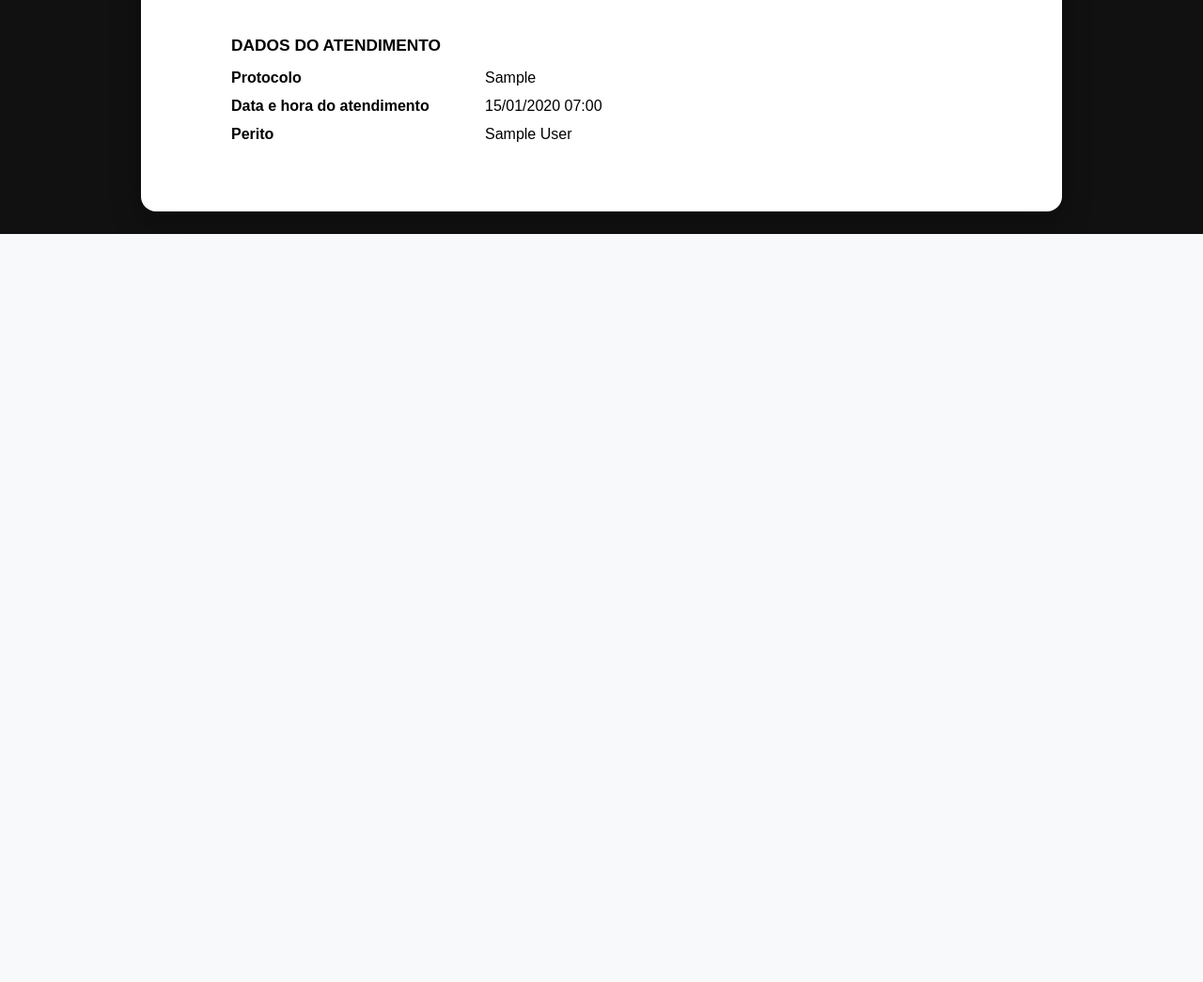
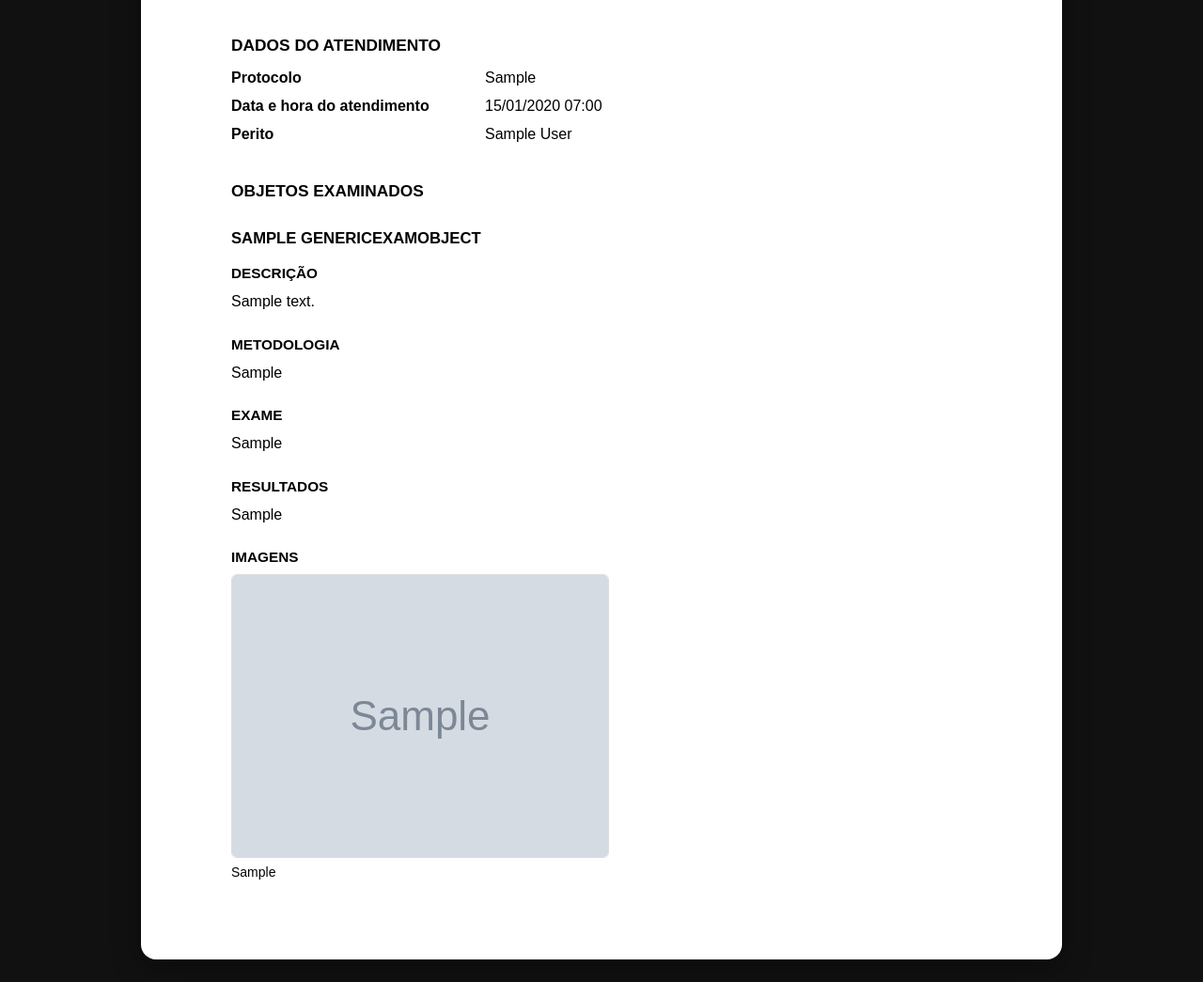
Before and after one commit to PeritoCriminal/myreport, a Django app: page /report_maker/reports/00000000-0000-0000-0000-000000000001/preview/ in a window 1280 px wide. Shown: the part 612-1657 px from the top of the page at 94% size. Before the commit the page ends 861 px from the top, so only its background shows below. Run offline with Django 5.2, Linux system fonts and the light colour scheme; a user stored in the database is signed in; tables that the repository leaves empty hold one stand-in row (values such as "Sample post"); grey boxes marked "Sample" are stand-in pictures; parts of the project's set-up code (start-up, migrations or seed data) failed here and were passed over; some libraries are stand-ins or nearby versions.

Commit message:
feat(report_maker): add markdown editor and render markdown in report HTML
- Add reusable text_block_editor partial with markdown toolbar
- Implement markdown_editor.js for toolbar actions
- Integrate editor into GenericExamObject form for text fields
- Add secure markdown rendering filter for report HTML
- Render exam object texts and image captions using markdown

```diff
--- a/myreport/report_maker/templates/report_maker/reportcase_preview.html
+++ b/myreport/report_maker/templates/report_maker/reportcase_preview.html
@@ -1,12 +1,13 @@
 {% load static %}
-<!doctype html>
+{% load markdown_extras %}
+<!DOCTYPE html>
 <html lang="pt-br">
   <head>
     <meta charset="utf-8" />
     <meta name="viewport" content="width=device-width, initial-scale=1" />
     <title>Laudo nº {{ report.report_number }}</title>
 
-    <link href="https://cdn.jsdelivr.net/npm/bootstrap@5.3.3/dist/css/bootstrap.min.css" rel="stylesheet">
+    <link href="https://cdn.jsdelivr.net/npm/bootstrap@5.3.3/dist/css/bootstrap.min.css" rel="stylesheet" />
 
     <style>
       body {
@@ -32,12 +33,12 @@
         border-radius: 16px;
 
         /* Margens internas – ABNT (simulação visual) */
-        padding-top: 96px;     /* 3 cm */
-        padding-left: 96px;   /* 3 cm */
-        padding-right: 64px;  /* 2 cm */
+        padding-top: 96px; /* 3 cm */
+        padding-left: 96px; /* 3 cm */
+        padding-right: 64px; /* 2 cm */
         padding-bottom: 64px; /* 2 cm */
 
-        box-shadow: 0 10px 30px rgba(0,0,0,.35);
+        box-shadow: 0 10px 30px rgba(0, 0, 0, 0.35);
         font-family: Arial, Helvetica, sans-serif;
         font-size: 12pt;
         line-height: 1.5;
@@ -65,8 +66,8 @@
               ───────────────────────────────────────────── */
       .report-section p {
         text-align: justify;
-        margin: 0 0 1.4em 0;   /* espaçamento entre parágrafos */
-        text-indent: 0;       /* sem recuo */
+        margin: 0 0 1.4em 0; /* espaçamento entre parágrafos */
+        text-indent: 0; /* sem recuo */
       }
 
       .section-heading {
@@ -95,7 +96,7 @@
       }
 
       .data-list::after {
-        content: "";
+        content: '';
         display: block;
         clear: both;
       }
@@ -165,7 +166,7 @@
       .rh-1 {
         font-size: 12px;
         font-weight: 700;
-        letter-spacing: .3px;
+        letter-spacing: 0.3px;
       }
 
       .rh-2 {
@@ -209,28 +210,75 @@
           font-size: 10px;
         }
       }
+
+      .object-block {
+        margin-top: 28px;
+      }
+
+      .object-title {
+        font-size: 12.5pt;
+        font-weight: 700;
+        margin: 18px 0 10px;
+        text-transform: uppercase;
+      }
+
+      .object-subtitle {
+        font-weight: 700;
+        margin: 14px 0 6px;
+        text-transform: uppercase;
+        font-size: 11.5pt;
+      }
+
+      .figure-grid {
+        display: grid;
+        grid-template-columns: 1fr;
+        gap: 14px;
+      }
+
+      /* Imagem não ultrapassa a área útil */
+      .report-figure {
+        margin: 0;
+        page-break-inside: avoid;
+        break-inside: avoid;
+      }
+
+      .report-figure img {
+        display: block;
+        max-width: 100%;
+        height: auto;
+        object-fit: contain;
+        border: 1px solid #ddd;
+        border-radius: 6px;
+      }
+
+      .report-figure figcaption {
+        margin-top: 6px;
+        font-size: 10.5pt;
+        line-height: 1.35;
+        text-align: justify;
+      }
+
+      @media print {
+        .report-figure img {
+          border: 0;
+          border-radius: 0;
+        }
+      }
     </style>
-
   </head>
 
   <body>
-    <button type="button" class="btn btn-light close-btn" onclick="window.close()">
-      Fechar
-    </button>
+    <button type="button" class="btn btn-light close-btn" onclick="window.close()">Fechar</button>
 
     <main class="report-stage">
       <section class="report-page">
-
         <header class="text-center">
-
-
           <table class="report-header" role="presentation">
             <tr>
               <td class="rh-img rh-left">
-
                 {% if header.emblem_primary %}
                   {# Como é um dicionário, acessamos direto o atributo .url do ImageField contido nele #}
-                  <img src="{{ header.emblem_primary.url }}" alt="Emblema" class="rh-emblem">
+                  <img src="{{ header.emblem_primary.url }}" alt="Emblema" class="rh-emblem" />
                 {% endif %}
               </td>
 
@@ -239,8 +287,10 @@
 
                 {% if header.name or header.acronym %}
                   <div class="rh-line rh-2">
-                    {{ header.name|default:"" }}
-                    {% if header.acronym %} ({{ header.acronym }}){% endif %}
+                    {{ header.name|default:'' }}
+                    {% if header.acronym %}
+                      ({{ header.acronym }})
+                    {% endif %}
                   </div>
                 {% endif %}
 
@@ -259,21 +309,17 @@
 
               <td class="rh-img rh-right">
                 {% if header.emblem_secondary %}
-                  <img src="{{ header.emblem_secondary.url }}" alt="Emblema" class="rh-emblem">
+                  <img src="{{ header.emblem_secondary.url }}" alt="Emblema" class="rh-emblem" />
                 {% endif %}
               </td>
             </tr>
           </table>
 
-          <div class="report-number">
-            LAUDO Nº {{ report.report_number }}
-          </div>
+          <div class="report-number">LAUDO Nº {{ report.report_number }}</div>
         </header>
 
         {% if report.preamble %}
-          <section class="report-section preamble">
-            {{ report.preamble|linebreaks }}
-          </section>
+          <section class="report-section preamble">{{ report.preamble|linebreaks }}</section>
         {% endif %}
 
         <section class="report-section">
@@ -281,25 +327,25 @@
 
           <dl class="data-list">
             <dt>Autoridade requisitante</dt>
-            <dd>{{ report.requesting_authority|default:"—" }}</dd>
+            <dd>{{ report.requesting_authority|default:'—' }}</dd>
 
             <dt>Distrito policial</dt>
-            <dd>{{ report.police_station|default:"—" }}</dd>
+            <dd>{{ report.police_station|default:'—' }}</dd>
 
             <dt>Boletim de ocorrência</dt>
-            <dd>{{ report.police_report|default:"—" }}</dd>
+            <dd>{{ report.police_report|default:'—' }}</dd>
 
             <dt>Data e hora do boletim</dt>
             <dd>
               {% if report.occurrence_datetime %}
-                {{ report.occurrence_datetime|date:"d/m/Y H:i" }}
+                {{ report.occurrence_datetime|date:'d/m/Y H:i' }}
               {% else %}
                 —
               {% endif %}
             </dd>
 
             <dt>Natureza criminal</dt>
-            <dd>{{ report.criminal_typification|default:"—" }}</dd>
+            <dd>{{ report.criminal_typification|default:'—' }}</dd>
           </dl>
         </section>
 
@@ -308,22 +354,76 @@
 
           <dl class="data-list">
             <dt>Protocolo</dt>
-            <dd>{{ report.protocol|default:"—" }}</dd>
+            <dd>{{ report.protocol|default:'—' }}</dd>
 
             <dt>Data e hora do atendimento</dt>
             <dd>
               {% if report.examination_datetime %}
-                {{ report.examination_datetime|date:"d/m/Y H:i" }}
+                {{ report.examination_datetime|date:'d/m/Y H:i' }}
               {% else %}
                 —
               {% endif %}
             </dd>
 
             <dt>Perito</dt>
-            <dd>{{ report.author.report_signature_name|default:"—" }}</dd>
+            <dd>{{ report.author.report_signature_name|default:'—' }}</dd>
           </dl>
         </section>
 
+        {% if report.exam_objects.exists %}
+          <section class="report-section">
+            <h2 class="section-heading">Objetos Examinados</h2>
+
+            {% for obj in report.exam_objects.all %}
+              <div class="object-block">
+                <div class="object-title">
+                  {% if obj.title %}
+                    {{ obj.title }}
+                  {% else %}
+                    Objeto
+                  {% endif %}
+                </div>
+
+                {% if obj.description %}
+                  <div class="object-subtitle">Descrição</div>
+                  {{ obj.description|render_markdown }}
+                {% endif %}
+
+                {% if obj.methodology %}
+                  <div class="object-subtitle">Metodologia</div>
+                  {{ obj.methodology|render_markdown }}
+                {% endif %}
+
+                {% if obj.examination %}
+                  <div class="object-subtitle">Exame</div>
+                  {{ obj.examination|render_markdown }}
+                {% endif %}
+
+                {% if obj.results %}
+                  <div class="object-subtitle">Resultados</div>
+                  {{ obj.results|render_markdown }}
+                {% endif %}
+
+                {% if obj.images.exists %}
+                  <div class="object-subtitle">Imagens</div>
+
+                  <div class="figure-grid">
+                    {% for img in obj.images.all %}
+                      <figure class="report-figure">
+                        <img src="{{ img.image.url }}" alt="{{ img.caption|default:'Figura' }}" />
+                        {% if img.caption %}
+                          <figcaption>{{ img.caption|render_markdown }}</figcaption>
+                        {% else %}
+                          <figcaption>Figura {{ img.index }}</figcaption>
+                        {% endif %}
+                      </figure>
+                    {% endfor %}
+                  </div>
+                {% endif %}
+              </div>
+            {% endfor %}
+          </section>
+        {% endif %}
       </section>
     </main>
   </body>
--- /dev/null
+++ b/myreport/report_maker/templatetags/markdown_extras.py
@@ -0,0 +1,53 @@
+import markdown as md
+import bleach
+from django import template
+from django.utils.safestring import mark_safe
+
+register = template.Library()
+
+_ALLOWED_TAGS = [
+    "p", "br",
+    "strong", "em", "s", "code", "pre",
+    "blockquote",
+    "ul", "ol", "li",
+    "h1", "h2", "h3",
+    "hr",
+]
+
+_ALLOWED_ATTRS = {
+    # se futuramente você quiser links:
+    # "a": ["href", "title", "rel", "target"],
+    "code": ["class"],
+    "pre": ["class"],
+}
+
+_ALLOWED_PROTOCOLS = ["http", "https", "mailto"]
+
+
+@register.filter
+def render_markdown(value: str) -> str:
+    """
+    Converte Markdown para HTML e sanitiza (XSS-safe).
+    """
+    text = (value or "").strip()
+    if not text:
+        return ""
+
+    html = md.markdown(
+        text,
+        extensions=[
+            "fenced_code",
+            "sane_lists",
+        ],
+        output_format="html5",
+    )
+
+    clean = bleach.clean(
+        html,
+        tags=_ALLOWED_TAGS,
+        attributes=_ALLOWED_ATTRS,
+        protocols=_ALLOWED_PROTOCOLS,
+        strip=True,
+    )
+
+    return mark_safe(clean)
```
Also changed, not shown: myreport/report_maker/static/report_maker/js/markdown_editor.js (added, +106 -0 lines), myreport/report_maker/templates/report_maker/generic_object_form.html (+12 -1 lines), myreport/report_maker/templates/report_maker/partials/markdown_toolbar.html (added, +46 -0 lines), myreport/report_maker/templates/report_maker/partials/text_block_editor.html (added, +39 -0 lines), myreport/report_maker/templates/report_maker/partials/image_editor___.html (renamed from myreport/report_maker/templates/report_maker/partials___/image_editor.html), myreport/report_maker/templates/report_maker/partials/image_form___.html (renamed from myreport/report_maker/templates/report_maker/partials___/image_form.html), myreport/report_maker/templates/report_maker/partials/markdown_preview.html (added), myreport/report_maker/templates/report_maker/partials/scale14.html (renamed from myreport/report_maker/templates/report_maker/partials___/scale14.html), myreport/report_maker/templatetags/__init__.py (added). Lines whose indentation alone changed are shown as unchanged.
